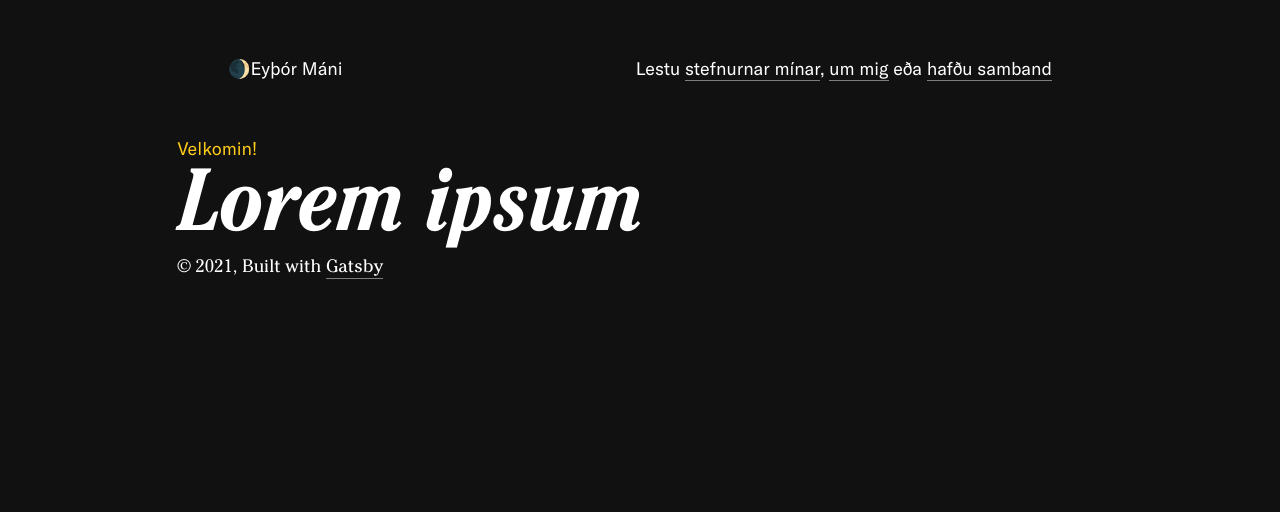
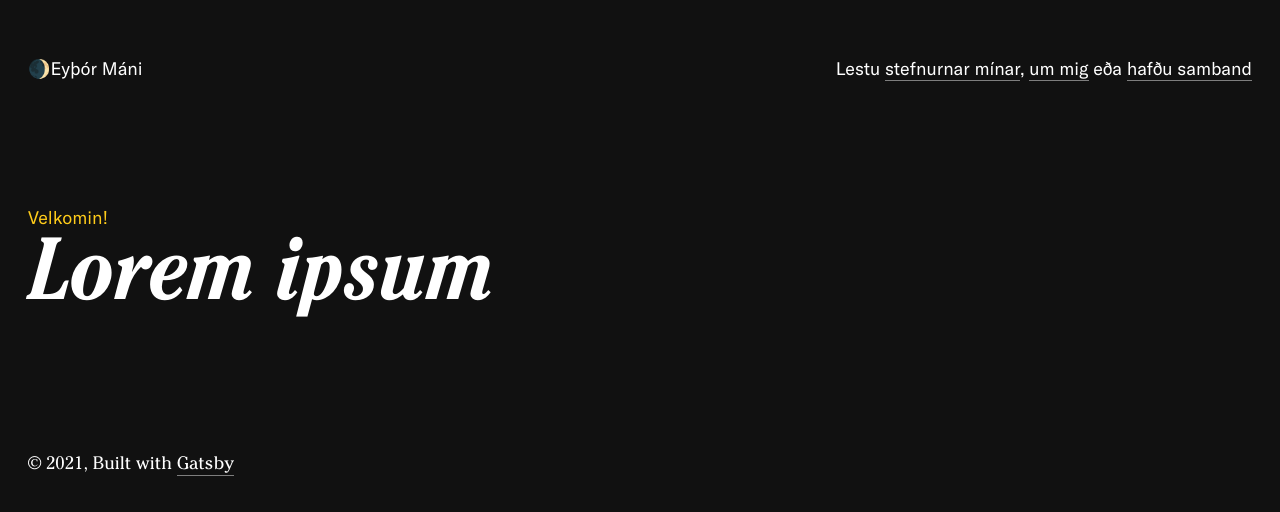
Before and after one commit to eythormani/eythormani.com, a Gatsby site: page / in a window 1280 px wide. Built offline with nearby package versions, Linux system fonts and the light colour scheme; Gatsby itself is replaced by a stand-in of ours.

Commit message:
Rework layout

```diff
--- a/src/components/header.js
+++ b/src/components/header.js
@@ -4,7 +4,7 @@ import React from "react"
 
 const Header = ({ siteTitle }) => (
   <header>
-    <div className="row justify-space-between" style={{padding: "56px 228px", fontFamily: "HU Iceland", fontWeight: 400}}>
+    <div className="row justify-space-between" style={{fontFamily: "HU Iceland", fontWeight: 400, marginTop: 56}}>
       <div>🌒Eyþór Máni</div>
       <div>
         Lestu <Link to="stefnur">stefnurnar mínar</Link>,{" "}
--- a/src/components/layout.js
+++ b/src/components/layout.js
@@ -24,15 +24,9 @@ const Layout = ({ children }) => {
   `)
 
   return (
-    <>
+    <div className="innerLayout">
       <Header siteTitle={data.site.siteMetadata?.title || `Title`} />
-      <div
-        style={{
-          margin: `0 auto`,
-          maxWidth: 960,
-          padding: `0 1.0875rem 1.45rem`,
-        }}
-      >
+      <div style={{marginTop: 125}}>
         <main>{children}</main>
         <footer
           style={{
@@ -44,7 +38,7 @@ const Layout = ({ children }) => {
           <a href="https://www.gatsbyjs.com">Gatsby</a>
         </footer>
       </div>
-    </>
+    </div>
   )
 }
 
--- a/src/pages/index.js
+++ b/src/pages/index.js
@@ -8,11 +8,13 @@ import SEO from "../components/seo"
 const IndexPage = () => (
   <Layout>
     <SEO title="Home" />
-    <div className="yellow-header">
-      Velkomin!
-    </div>
-    <div className="big-header" style={{marginTop: 40}}>
-      Lorem ipsum
+    <div style={{marginBottom: 160}}>
+      <div className="yellow-header">
+        Velkomin!
+      </div>
+      <div className="big-header" style={{marginTop: 40}}>
+        Lorem ipsum
+      </div>
     </div>
   </Layout>
 )
--- a/src/styles/global.css
+++ b/src/styles/global.css
@@ -6,6 +6,21 @@ body{
     color: #ffffff;
     font-size: 18px;
     line-height: 24px;
+    display: flex;
+    justify-content: center;
+    padding: 0 20px;
+    box-sizing: border-box;
+    overflow: hidden;
+}
+.innerLayout{
+    width: 1224px;
+}
+@media only screen and (max-width: 1264px) {
+    .innerLayout{
+        width: 100vw;
+        padding: 0 30px;
+
+    }
 }
 
 a{
```
Also changed, not shown: src/components/frontImageSell.js (added, +9 -0 lines).
